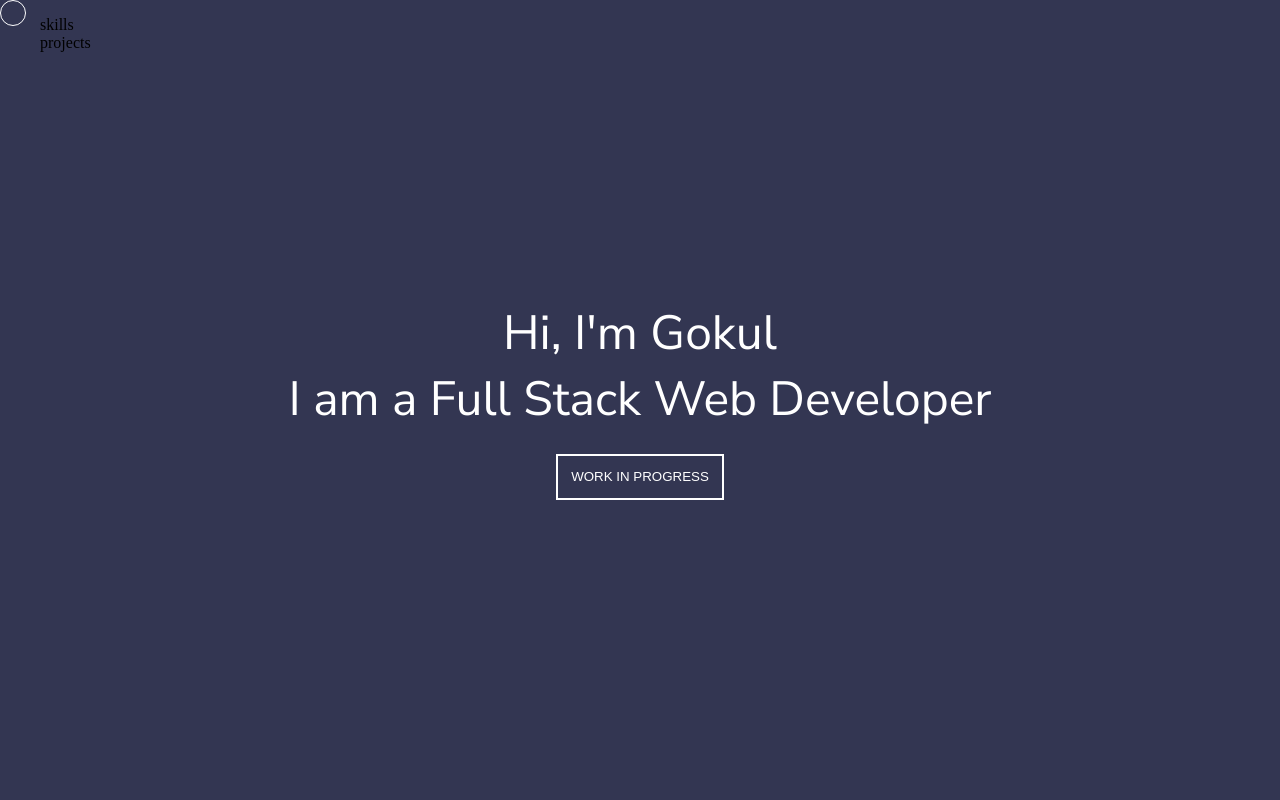
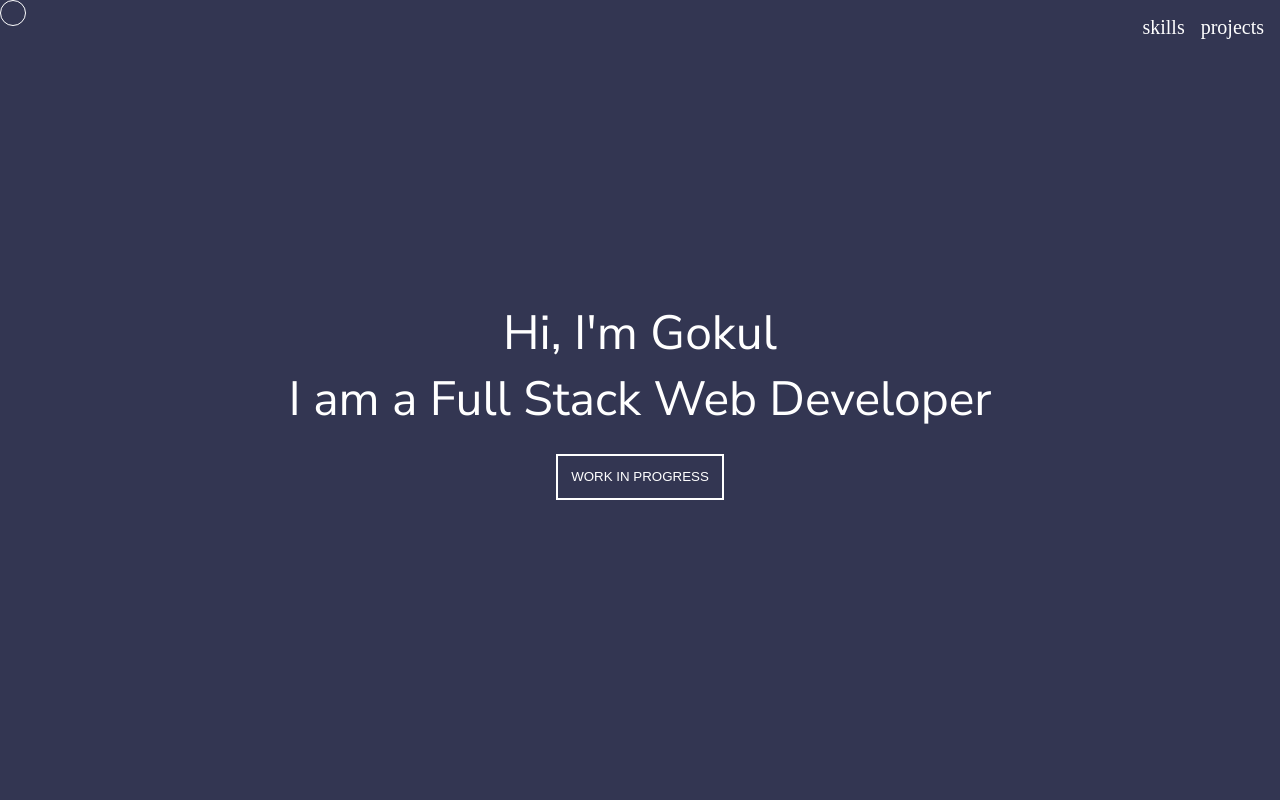
Before and after one commit to gokuldeepkk/gokuldeepkk.github.io, an Angular app: page / in a window 1280 px wide. Shown: the top 800 px of the page. Built offline with nearby package versions, Linux system fonts and the light colour scheme.

Commit message:
Header styles

```diff
--- a/src/app/core/components/header/header.component.scss
+++ b/src/app/core/components/header/header.component.scss
@@ -1,7 +1,22 @@
+@use 'colors';
+
 header {
     position: fixed;
+    width: 100%;
+    text-align: end;
 
     ul {
         list-style: none;
     }
+
+    li {
+        display: inline;
+        font-size: 1.25rem;
+        margin-right: 1rem;
+        color: colors.$light;
+
+        &:hover {
+            color: colors.$highlight;
+        }
+    }
 }
```
